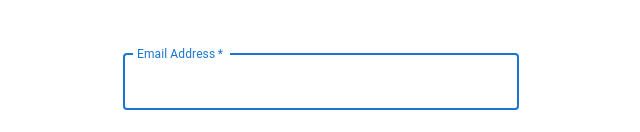
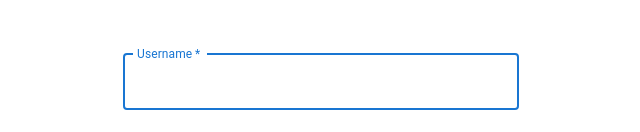
Before and after one commit to ElyesKacem/iot-temperature-sensor, a React (Create React App) app: page / in a window 1280 px wide. Shown: the part 278-410 px from the top of the page, without its empty margins (319-959 px from the left). Built offline with nearby package versions, Linux system fonts and the light colour scheme.

Commit message:
changing email to username

```diff
--- a/src/pages/login.js
+++ b/src/pages/login.js
@@ -77,7 +77,7 @@ export default function Login() {
               required
               fullWidth
               id="email"
-              label="Email Address"
+              label="Username"
               name="email"
               autoComplete="email"
               autoFocus
```
